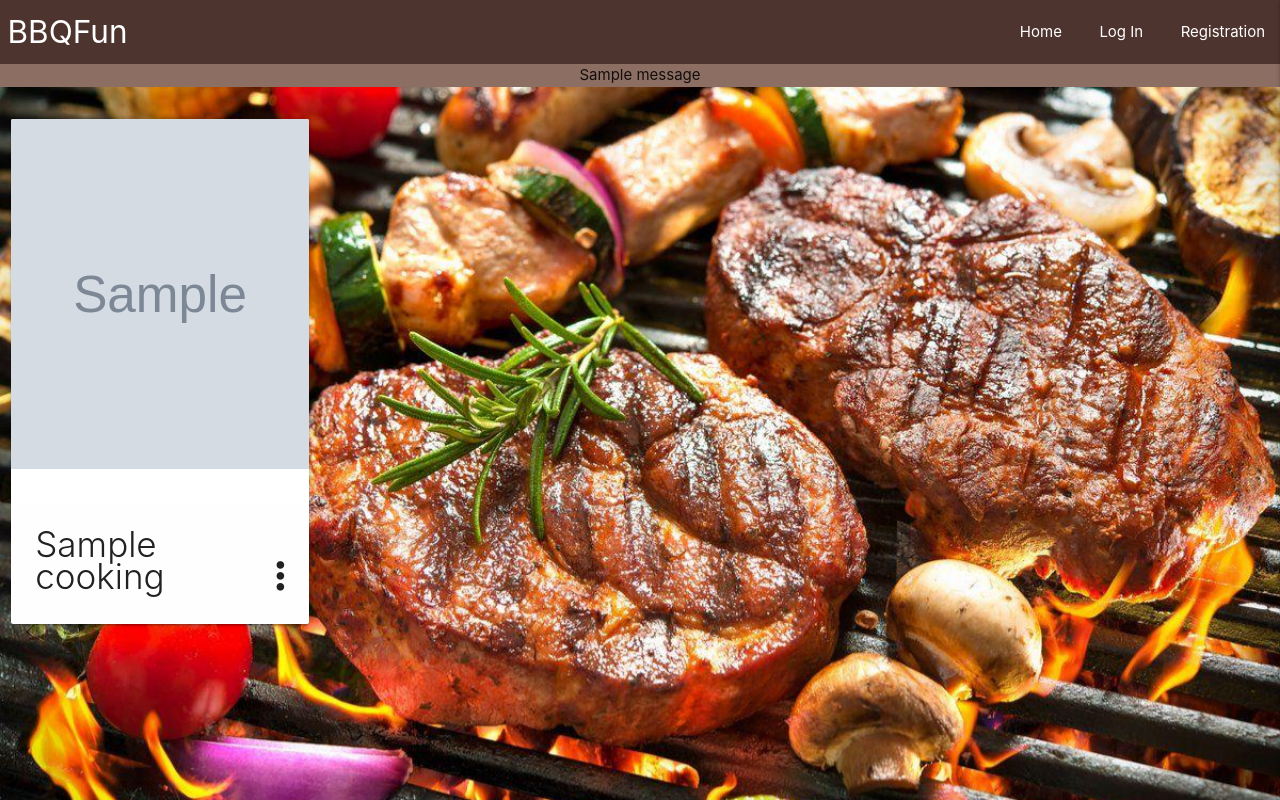
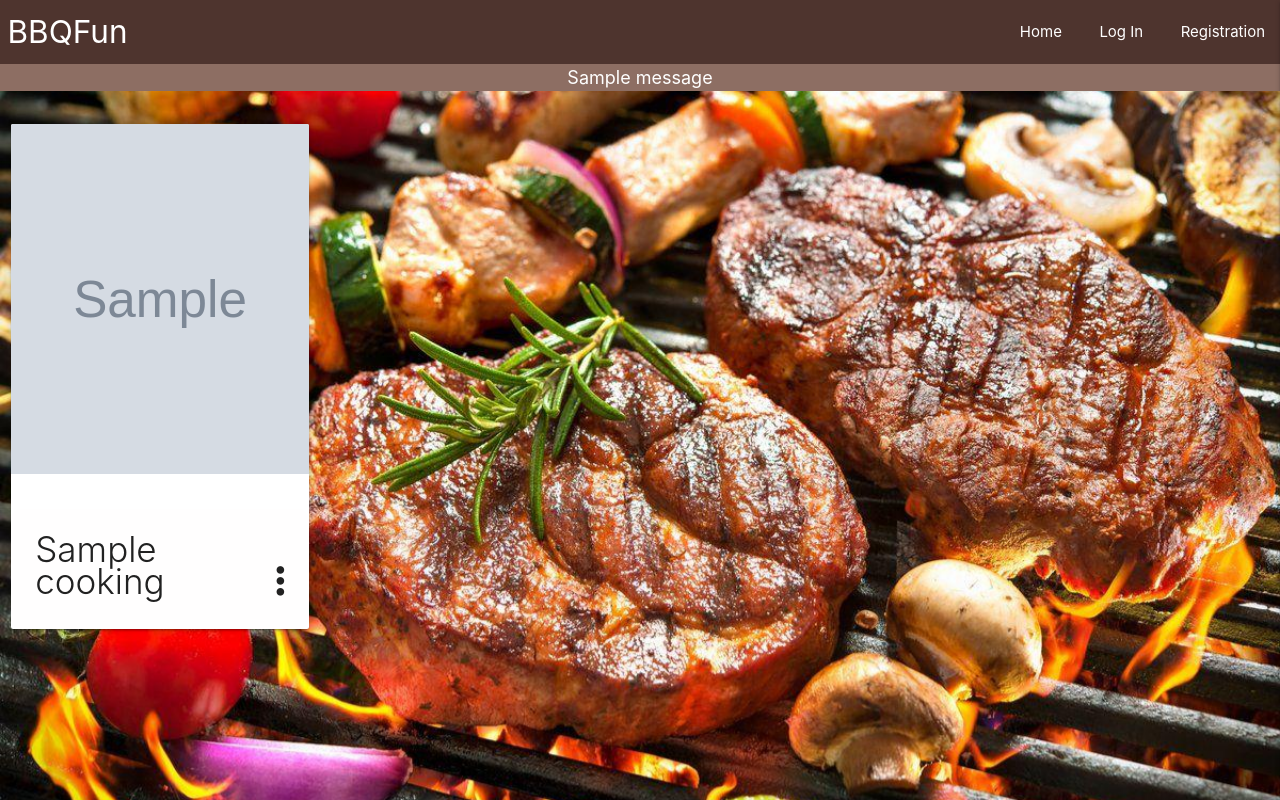
Before and after one commit to 78Istvan/Build-Seven-Project, a Flask app: page / in a window 1280 px wide. Run offline with Flask 2, Linux system fonts and the light colour scheme; grey boxes marked "Sample" are stand-in pictures; one stand-in notice (Sample message) is shown; a database or web service that is not in the repository returns one stand-in record (values such as "Sample title"); some libraries are stand-ins or nearby versions.

Commit message:
Add css to flash message

```diff
--- a/static/css/style.css
+++ b/static/css/style.css
@@ -138,3 +138,9 @@ img{
     height: 350px;
     padding: 0;
 }
+
+/*--flash text--*/
+.flash {
+    color: #ffffff;
+    font-size: larger;
+}
--- a/templates/base.html
+++ b/templates/base.html
@@ -52,7 +52,7 @@
             {% if messages %}
                 {% for message in messages %}
                     <div class="row flashes">
-                        <div class="h4 s12 m6 center-align l6 brown lighten-1 ">{{ message  }}</div>
+                        <div class="h4 s12 m6 center-align l6 brown lighten-1 flash ">{{ message  }}</div>
                     </div>
                 {% endfor %}
             {% endif %}
```
